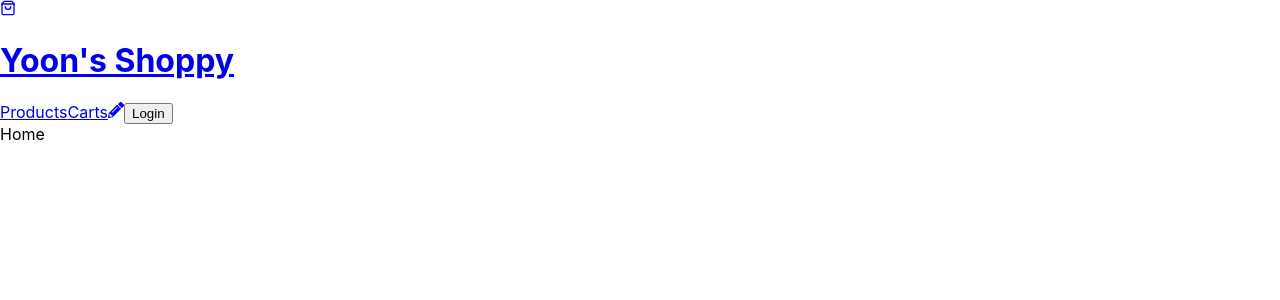
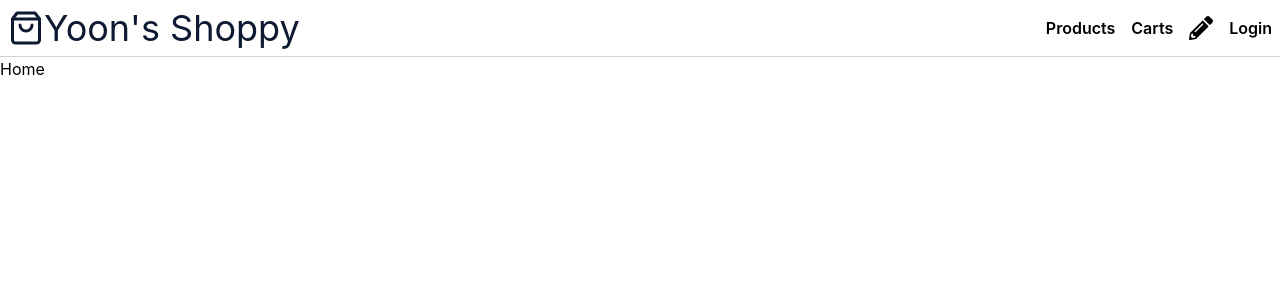
Before and after one commit to Potatojelly/Shoppy, a React (Create React App) app: page / in a window 1280 px wide. Shown: the top 300 px of the page. Built offline with nearby package versions, Linux system fonts and the light colour scheme.

Commit message:
Implement Header CSS Design

```diff
--- a/package.json
+++ b/package.json
@@ -39,6 +39,7 @@
     ]
   },
   "devDependencies": {
-    "eslint-config-react-app": "^7.0.1"
+    "eslint-config-react-app": "^7.0.1",
+    "tailwindcss": "^3.3.2"
   }
 }
--- a/src/components/Header/Header.jsx
+++ b/src/components/Header/Header.jsx
@@ -6,15 +6,15 @@
 
 export default function Header() {
     return (
-        <header>
-            <Link to="/">
+        <header className="flex justify-between border-b border-gray-300 p-2">
+            <Link to="/" className="flex items-center text-4xl text-brand">
                 <FiShoppingBag/>
                 <h1>Yoon's Shoppy</h1>
             </Link>
-            <nav>
+            <nav className="flex items-center gap-4 font-semibold">
                 <Link to="products">Products</Link>
                 <Link to="carts">Carts</Link>
-                <Link to="products/new">
+                <Link to="products/new" className="text-2xl">
                     <FaPencilAlt/>
                 </Link>
                 <button>Login</button>
--- a/src/index.css
+++ b/src/index.css
@@ -1,3 +1,12 @@
+@tailwind base;
+@tailwind components;
+@tailwind utilities;
+
+
+#root {
+  @apply w-full max-w-screen-2xl;
+}
+
 body {
   margin: 0;
   font-family: -apple-system, BlinkMacSystemFont, 'Segoe UI', 'Roboto', 'Oxygen',
@@ -5,6 +14,7 @@
     sans-serif;
   -webkit-font-smoothing: antialiased;
   -moz-osx-font-smoothing: grayscale;
+  @apply flex flex-col items-center;
 }
 
 code {
--- /dev/null
+++ b/tailwind.config.js
@@ -0,0 +1,12 @@
+/** @type {import('tailwindcss').Config} */
+module.exports = {
+  content: ["./src/**/*.{js,jsx}"],
+  theme: {
+    extend: {
+      colors: {
+        brand: "#0E1932"
+      }
+    },
+  },
+  plugins: [],
+}
```
Also changed, not shown: .pnp.cjs, 1 other file (tests, documents, lock files or other folders).
